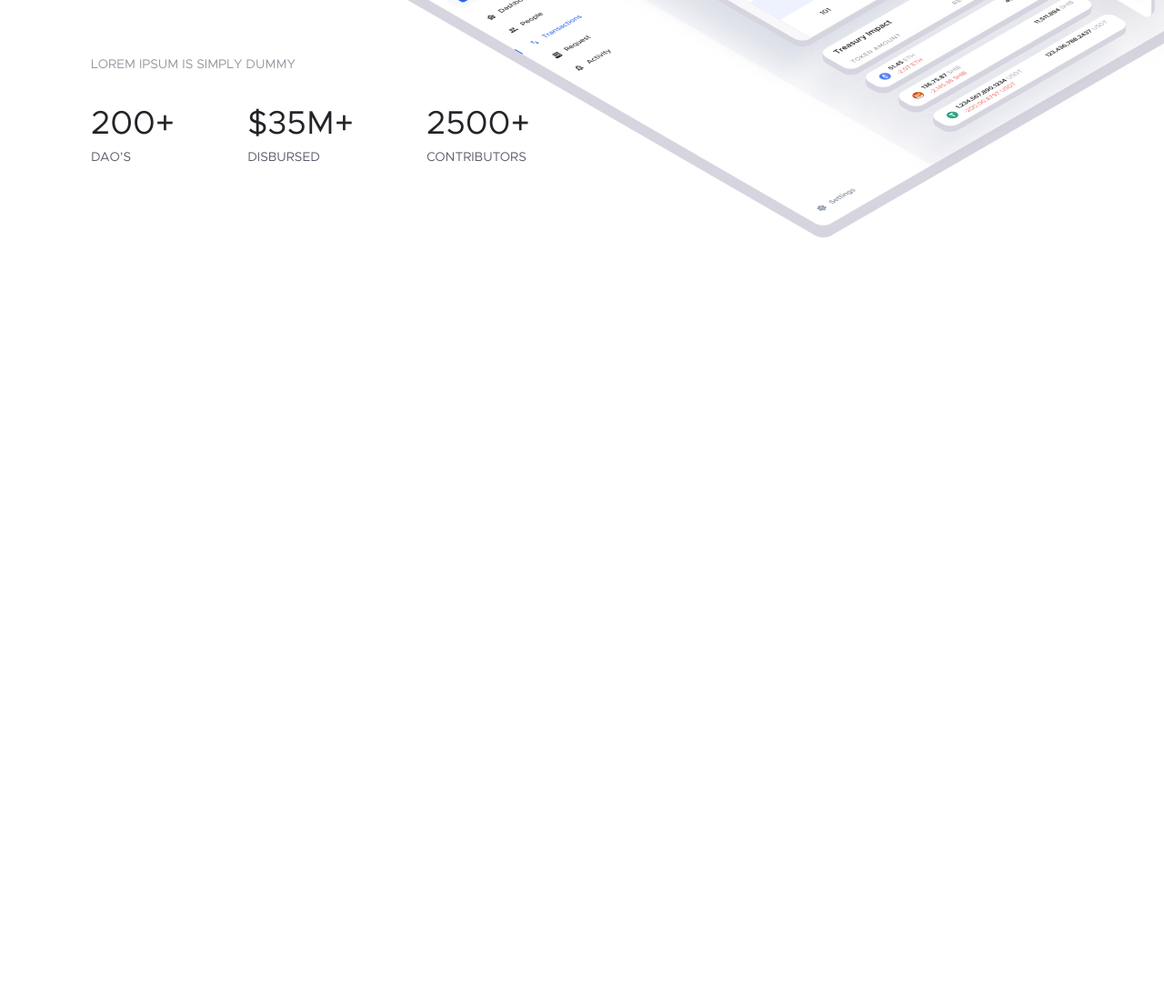
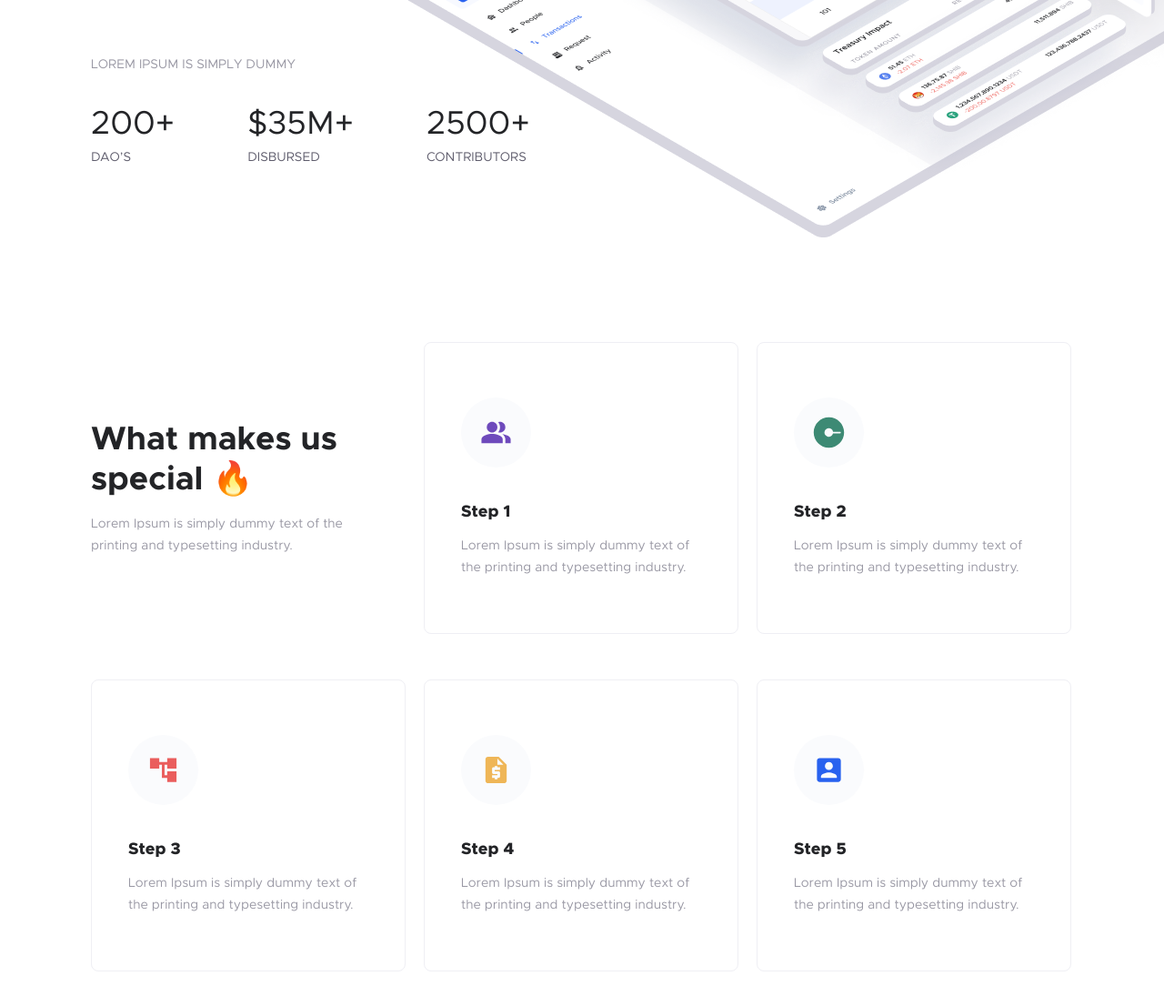
Before and after one commit to Basyukk/parcel__project, a website: page src/index.html in a window 1280 px wide. Shown: the part 500-1606 px from the top of the page at 91% size. Before the commit the page ends 800 px from the top, so only its background shows below. Drawn offline with nearby package versions, Linux system fonts and the light colour scheme; files that its build step writes are made by us from their sources.

Commit message:
second screen

```diff
--- /dev/null
+++ b/src/html/_special.html
@@ -0,0 +1,34 @@
+<section class="section__special">
+    <div class="container">
+      <div class="special">
+        <div class="special__item">
+            <h3 class="section__title">What makes us special 🔥</h3>
+            <h3 class="section__subtitle">Lorem Ipsum is simply dummy text of the printing and typesetting industry.</h3>
+        </div>
+
+        <div class="special__item">
+            <div class="special__item-img"> <img src="../img/icons/people.svg" alt="icon"></div>
+                <div class="special__item-title">Step 1 </div>
+                <div class="special__item-text"> Lorem Ipsum is simply dummy text of the printing and typesetting industry.</div>
+    </div>
+    <div class="special__item">
+        <div class="special__item-img"> <img src="../img/icons/green.svg" alt="icon"></div>
+            <div class="special__item-title"> Step 2</div>
+            <div class="special__item-text"> Lorem Ipsum is simply dummy text of the printing and typesetting industry.</div>
+</div>
+<div class="special__item">
+    <div class="special__item-img"> <img src="../img/icons/red.svg" alt="icon"></div>
+        <div class="special__item-title"> Step 3</div>
+        <div class="special__item-text"> Lorem Ipsum is simply dummy text of the printing and typesetting industry.</div>
+</div>
+<div class="special__item">
+    <div class="special__item-img"> <img src="../img/icons/yellow.svg" alt="icon"></div>
+        <div class="special__item-title">Step 4 </div>
+        <div class="special__item-text">Lorem Ipsum is simply dummy text of the printing and typesetting industry.</div>
+</div>
+<div class="special__item">
+    <div class="special__item-img"> <img src="../img/icons/person.svg" alt="icon"></div>
+        <div class="special__item-title">Step 5 </div>
+        <div class="special__item-text">Lorem Ipsum is simply dummy text of the printing and typesetting industry. </div>
+</div>
+</section>
--- a/src/index.html
+++ b/src/index.html
@@ -16,6 +16,8 @@
         <main>
             <!-- Hero -->
             @@include('./html/_hero.html')
+            <!-- Special -->
+            @@include('./html/_special.html')
         </main>
 
         <!-- Footer -->
--- a/src/scss/_global.scss
+++ b/src/scss/_global.scss
@@ -66,3 +66,33 @@ body {
         color: $neutralDark;
     }
 }
+.section {
+    // .section__title
+
+    &__title {
+        font-weight: 700;
+        font-size: 36px;
+        line-height: 44px;
+
+        color: #232427;
+        @media (max-width: $breakpoint992) {
+            font-size: 32px;
+            line-height: 120%;
+        }
+        @media (max-width: $breakpoint480) {
+            font-size: 26px;
+        }
+    }
+
+    // .section__subtitle
+
+    &__subtitle {
+        margin-top: 15px;
+        font-weight: 400;
+        font-size: 14px;
+        line-height: 24px;
+        /* or 171% */
+
+        color: #9998a4;
+    }
+}
--- /dev/null
+++ b/src/scss/_special.scss
@@ -0,0 +1,102 @@
+.section {
+    // .section__special
+
+    &__special {
+        padding: 110px 0;
+        display: flex;
+        flex-wrap: wrap;
+        column-gap: 20px;
+        row-gap: 50px;
+        @media (max-width: $breakpoint1200) {
+            padding: 75px 0;
+        }
+    }
+}
+
+.special {
+    // .special__item
+    display: flex;
+    flex-wrap: wrap;
+    column-gap: 20px;
+    row-gap: 50px;
+    @media (max-width: $breakpoint1200) {
+        gap: 20px;
+    }
+    &__item {
+        background: #ffffff;
+        border: 1px solid #efeff4;
+        border-radius: 8px;
+        display: flex;
+        flex-direction: column;
+        flex: 0 1 346px;
+        padding: 60px 40px;
+        @media (max-width: $breakpoint1200) {
+            flex: 0 1 48%;
+            padding: 40px;
+        }
+        @media (max-width: $breakpoint768) {
+            flex: 0 1 100%;
+            padding: 25px;
+        }
+        @media (max-width: $breakpoint480) {
+            padding: 15px;
+        }
+        &:first-child {
+            border: none;
+            padding: 0;
+            justify-content: center;
+            padding-right: 60px;
+        }
+        &:not(:first-child):hover {
+            background: #fafbfd;
+            border: none;
+            transition: 0.3s all ease;
+            .special__item-img {
+                background: #ffffff;
+                box-shadow: 0px 6px 15px rgba(35, 36, 39, 0.05);
+            }
+        }
+    }
+
+    // .special__item-img
+
+    &__item-img {
+        width: 77px;
+        height: 77px;
+        display: flex;
+        justify-content: center;
+        align-items: center;
+        background: #fafbfd;
+        border-radius: 100%;
+    }
+
+    // .special__item-title
+
+    &__item-title {
+        margin-top: 40px;
+        font-weight: 800;
+        font-size: 18px;
+        line-height: 18px;
+        /* identical to box height */
+
+        color: #232427;
+        @media (max-width: $breakpoint768) {
+            margin-top: 25px;
+        }
+        @media (max-width: $breakpoint480) {
+            font-size: 20px;
+        }
+    }
+
+    // .special__item-text
+
+    &__item-text {
+        margin-top: 16px;
+        font-weight: 400;
+        font-size: 14px;
+        line-height: 24px;
+        /* or 171% */
+
+        color: #9998a4;
+    }
+}
--- a/src/scss/style.scss
+++ b/src/scss/style.scss
@@ -7,6 +7,7 @@
 // Sections or Pages SCSS-files imports
 @import "./header";
 @import "./hero";
+@import "./special";
 // @import './footer';
 
 // Libs
```
Also changed, not shown: build/css/style.css, build/css/style.min.css, build/index.html, 1 other file.
